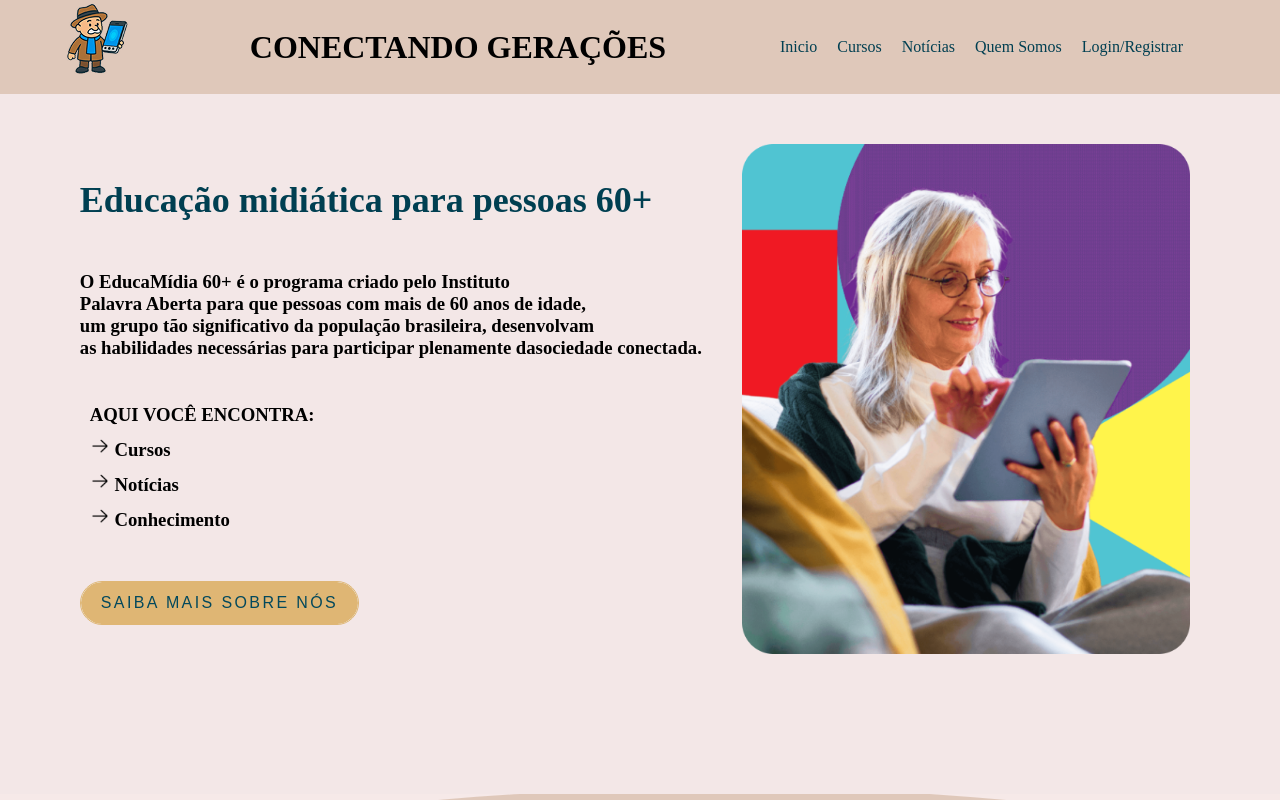
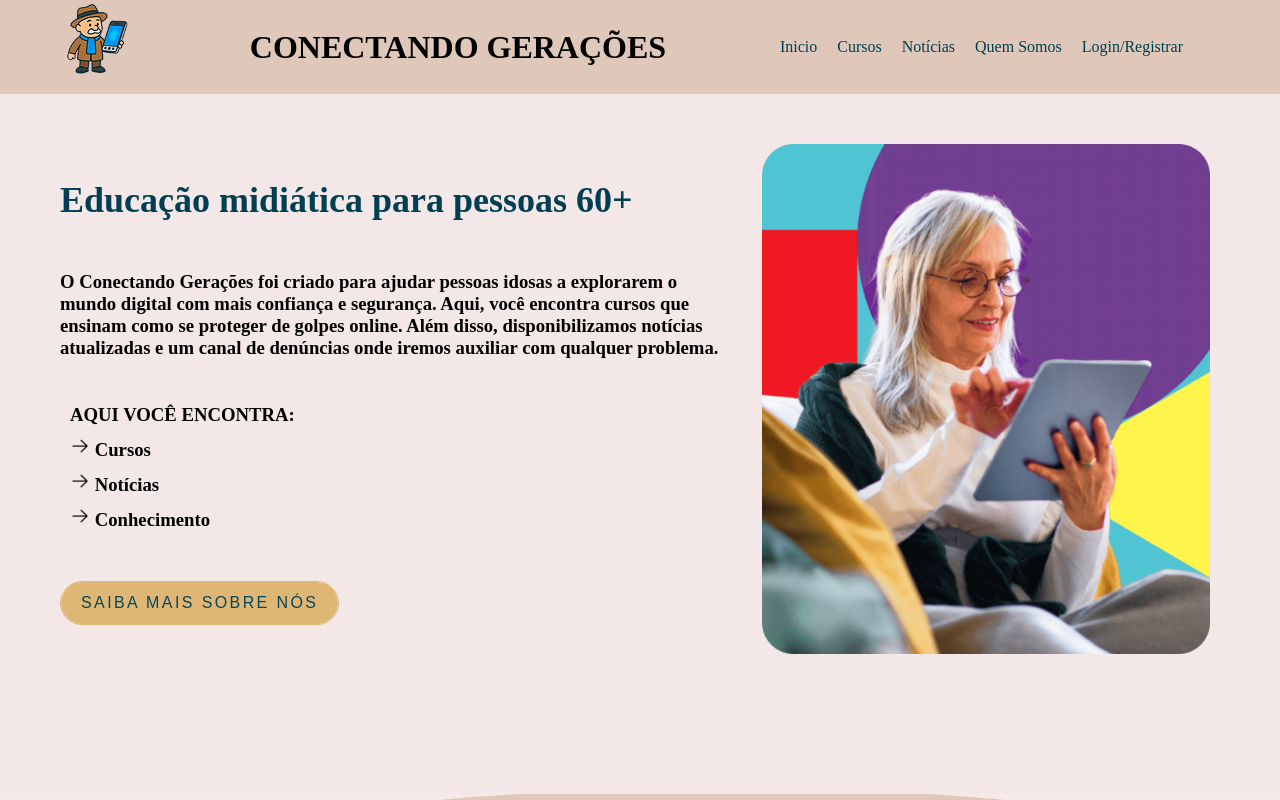
Before and after one commit to andre01-dev/TCC, a React (Vite) app in the folder frontend/: page / in a window 1280 px wide. Shown: the top 800 px of the page. Built offline with nearby package versions, Linux system fonts and the light colour scheme.

Commit message:
autenticacao-verificacao

```diff
--- a/frontend/src/components/paginaPrincipal/Inicio/inicio.jsx
+++ b/frontend/src/components/paginaPrincipal/Inicio/inicio.jsx
@@ -10,10 +10,7 @@ export default function Inicio(){
     <h1 className="titulo">Educação midiática para pessoas 60+</h1>
 </div>
 <div className="txt">
-    <h3>O EducaMídia 60+ é o programa criado pelo Instituto <br />
-        Palavra Aberta para que pessoas com mais de 60 anos de idade, <br />
-        um grupo tão significativo da população brasileira, desenvolvam <br />
-         as habilidades necessárias para participar plenamente dasociedade conectada.</h3>
+    <h3>O Conectando Gerações foi criado para ajudar pessoas idosas a explorarem o mundo digital com mais confiança e segurança. Aqui, você encontra cursos que ensinam como se proteger de golpes online. Além disso, disponibilizamos notícias atualizadas e um canal de denúncias onde iremos auxiliar com qualquer problema.</h3>
 </div>
 <div className="txtxt">
     <h3>AQUI VOCÊ ENCONTRA:</h3>
--- a/frontend/src/pages/index.jsx
+++ b/frontend/src/pages/index.jsx
@@ -17,6 +17,7 @@ export default function Comeco() {
             <div className="separacao">
 
             </div>
+
             <div>
                 <Paraquem />
             </div>
```
